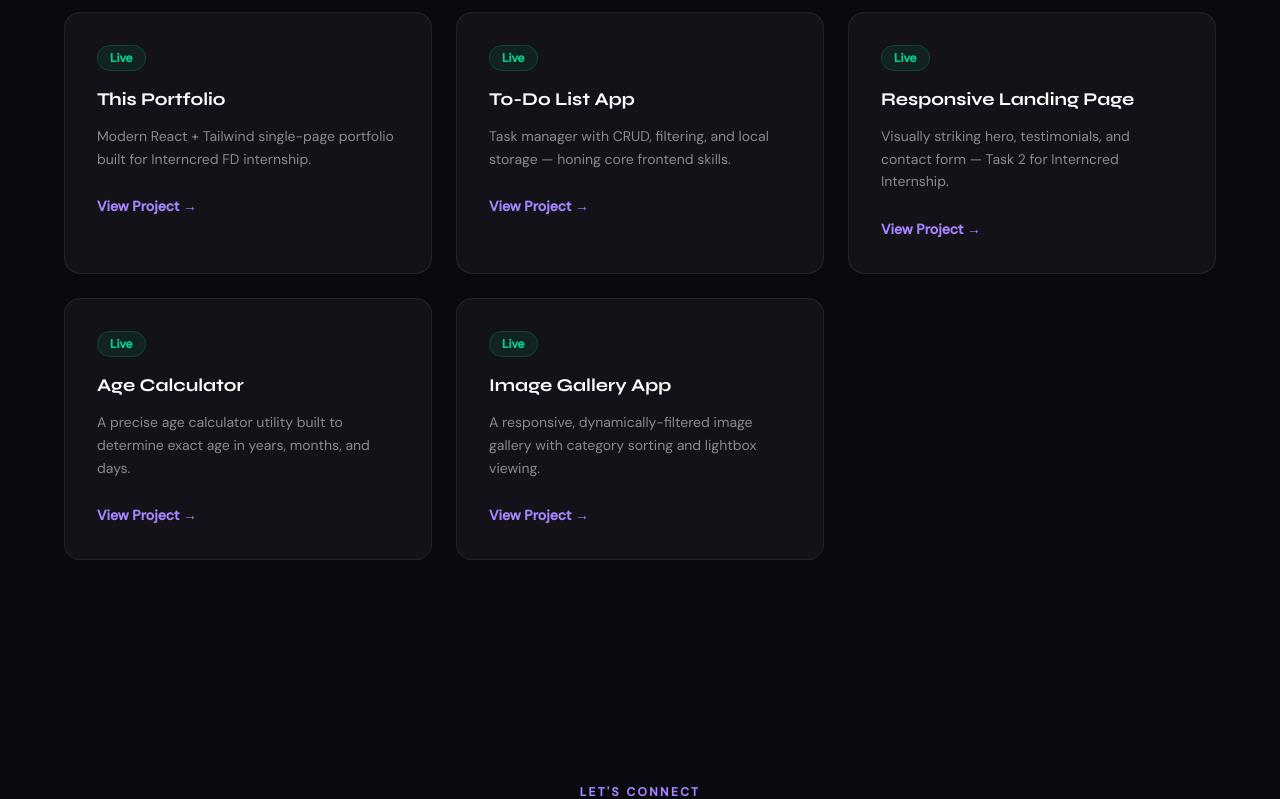
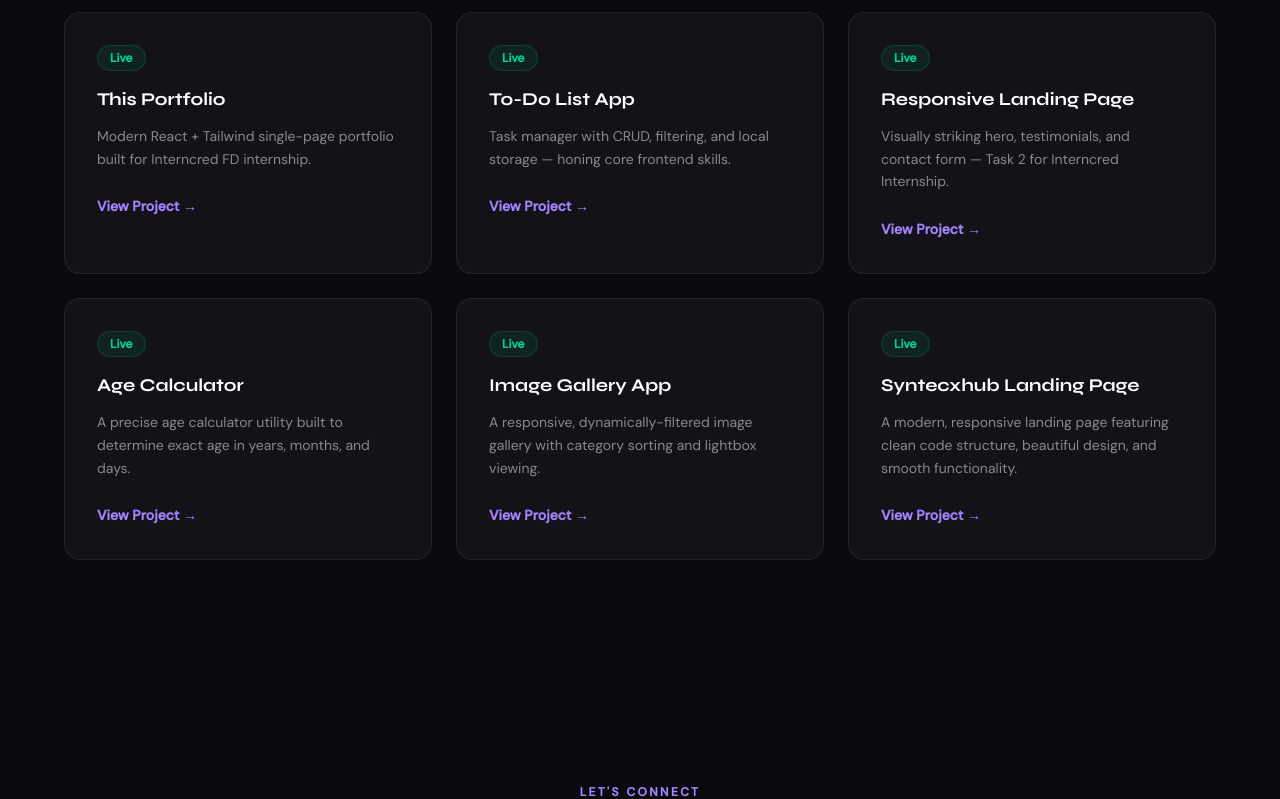
Before and after one commit to Khojoe/IC_FD_01, a React (Vite) app: page / in a window 1280 px wide. Shown: the part 1808-2607 px from the top of the page. Built offline with nearby package versions, Linux system fonts and the light colour scheme.

Commit message:
feat: initialize portfolio website with React, Tailwind CSS, and EmailJS contact form

```diff
--- a/src/App.jsx
+++ b/src/App.jsx
@@ -270,6 +270,12 @@ function App() {
                 link: "https://syntecxhub-image-gallery-app-one.vercel.app",
                 tag: "Live",
               },
+              {
+                title: "Syntecxhub Landing Page",
+                desc: "A modern, responsive landing page featuring clean code structure, beautiful design, and smooth functionality.",
+                link: "https://syntecxhub-landing-page-f9hf.vercel.app",
+                tag: "Live",
+              },
             ].map((proj, i) => (
               <motion.div
                 key={i}
```
